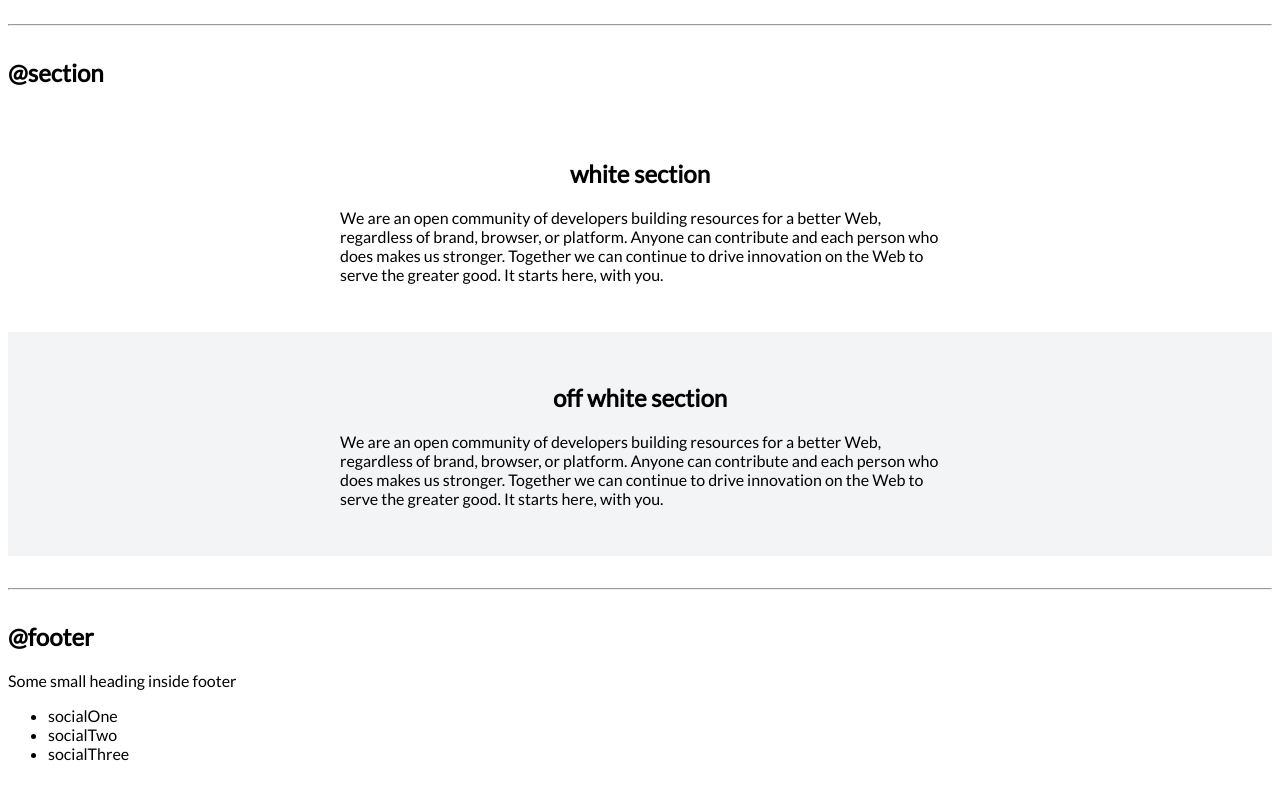
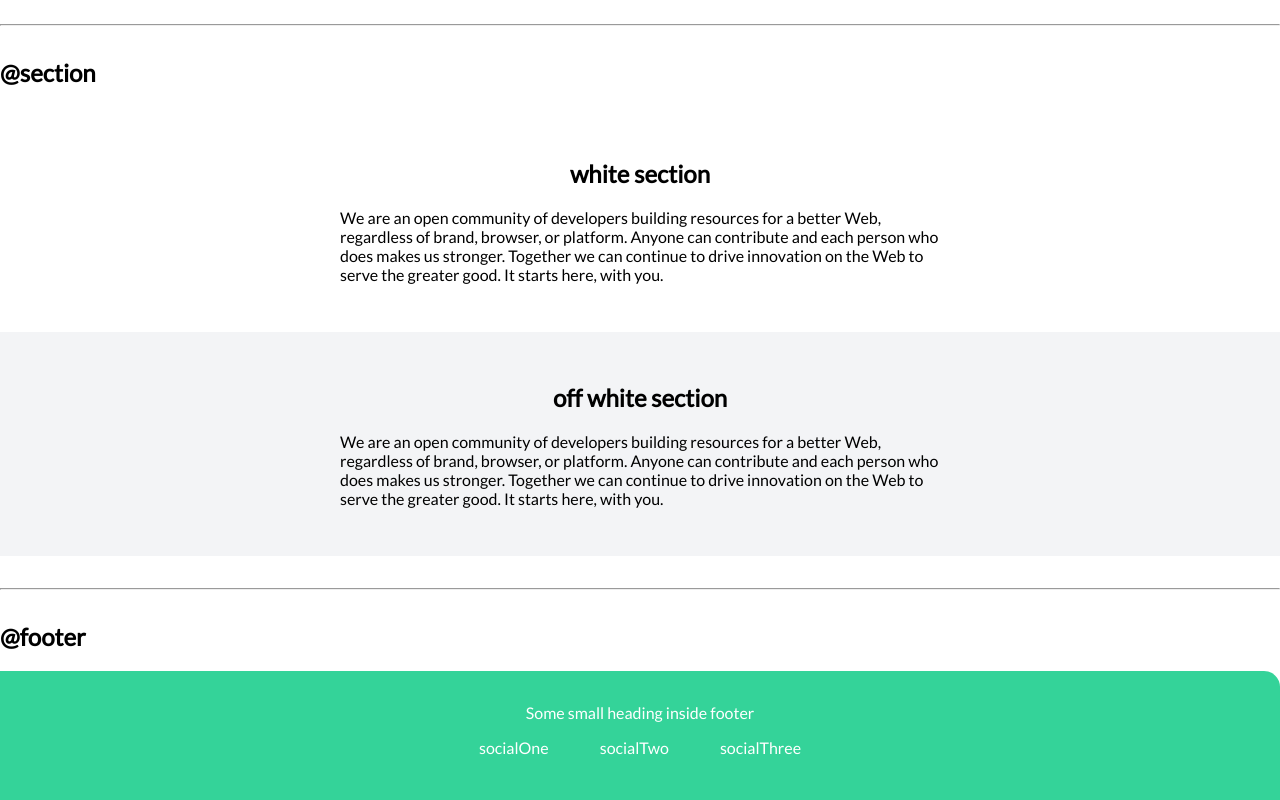
Before and after one commit to zabihshaik/shaikzabihulla-component-library, a plain HTML site: page index.html in a window 1280 px wide. Shown: the part 1765-2565 px from the top of the page. Before the commit the page ends 2544 px from the top, so only its background shows below. Drawn offline with Linux system fonts and the light colour scheme.

Commit message:
upto footer done

```diff
--- a/index.html
+++ b/index.html
@@ -124,12 +124,12 @@
 
     <h2>@footer</h2>
 
-    <footer>
-        <div>Some small heading inside footer</div>
-        <ul>
-            <li>socialOne</li>
-            <li>socialTwo</li>
-            <li>socialThree</li>
+    <footer class="footer">
+        <div class="footer-header">Some small heading inside footer</div>
+        <ul class="social-links list-non-bullet">
+            <li class="list-item-inline"><a class="link" href="/">socialOne</a></li>
+            <li class="list-item-inline"><a class="link" href="/">socialTwo</a></li>
+            <li class="list-item-inline"><a class="link" href="/">socialThree</a></li>
         </ul>
     </footer>
 
--- a/styles.css
+++ b/styles.css
@@ -8,6 +8,7 @@
 
 body {
     font-family: 'Lato', sans-serif;
+    margin: 0px;
 }
 
 hr {
@@ -38,8 +39,8 @@ hr {
 
 .link-secondary {
     color: var(--primary-color);
+    border-radius: 0.5rem;
     border: 1px solid var(--primary-color);
-    border-radius: 0.5rem;
 }
 
 /** lists **/
@@ -94,6 +95,7 @@ hr {
 }
 
 .hero .hero-heading {
+    text-align: center;
     padding-top: 1rem;
     color: var(--dark-gray);
 }
@@ -115,3 +117,22 @@ hr {
 .ow {
     background-color: var(--off-white);
 }
+
+/** footer **/
+
+.footer {
+    background-color: var(--primary-color);
+    padding: 2rem 1rem;
+    text-align: center;
+    color: white;
+    border-top-right-radius: 1rem;
+}
+
+.footer .link {
+    color: white;
+}
+
+.footer ul {
+    padding-inline-start: 0px;
+
+}
```
